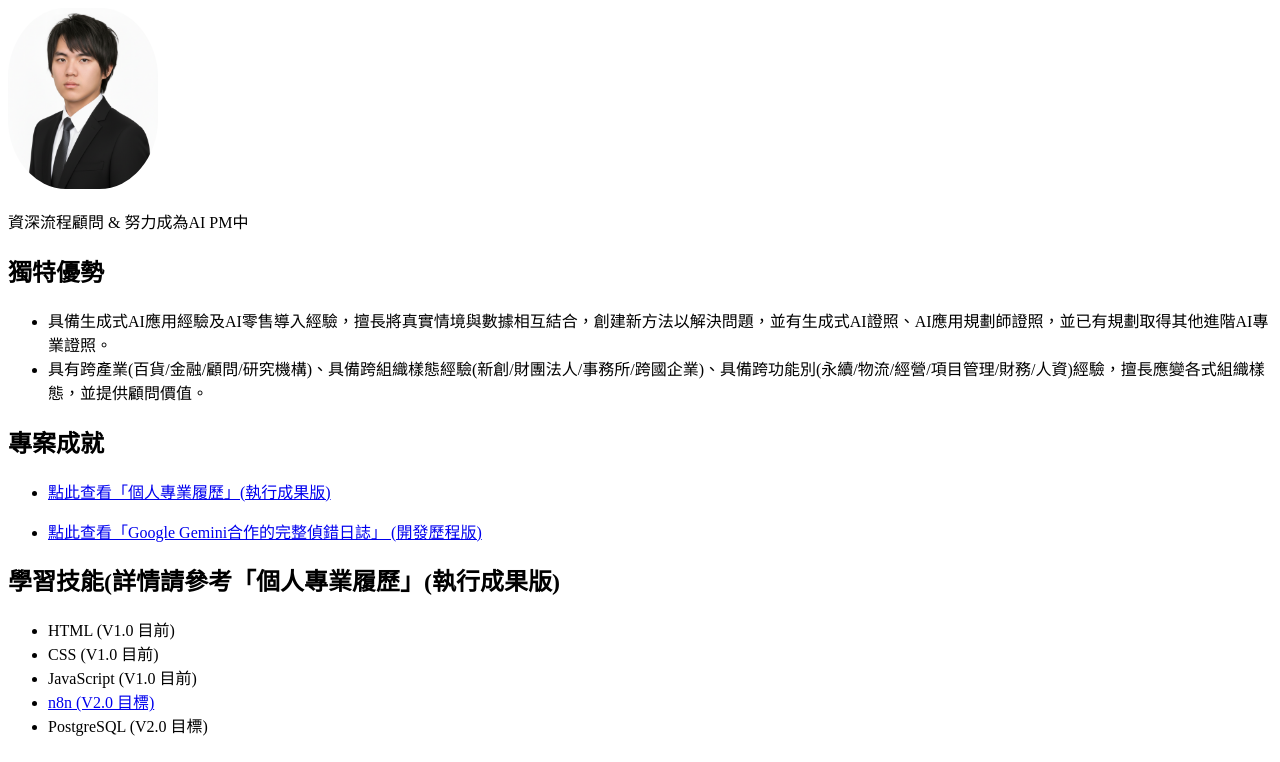
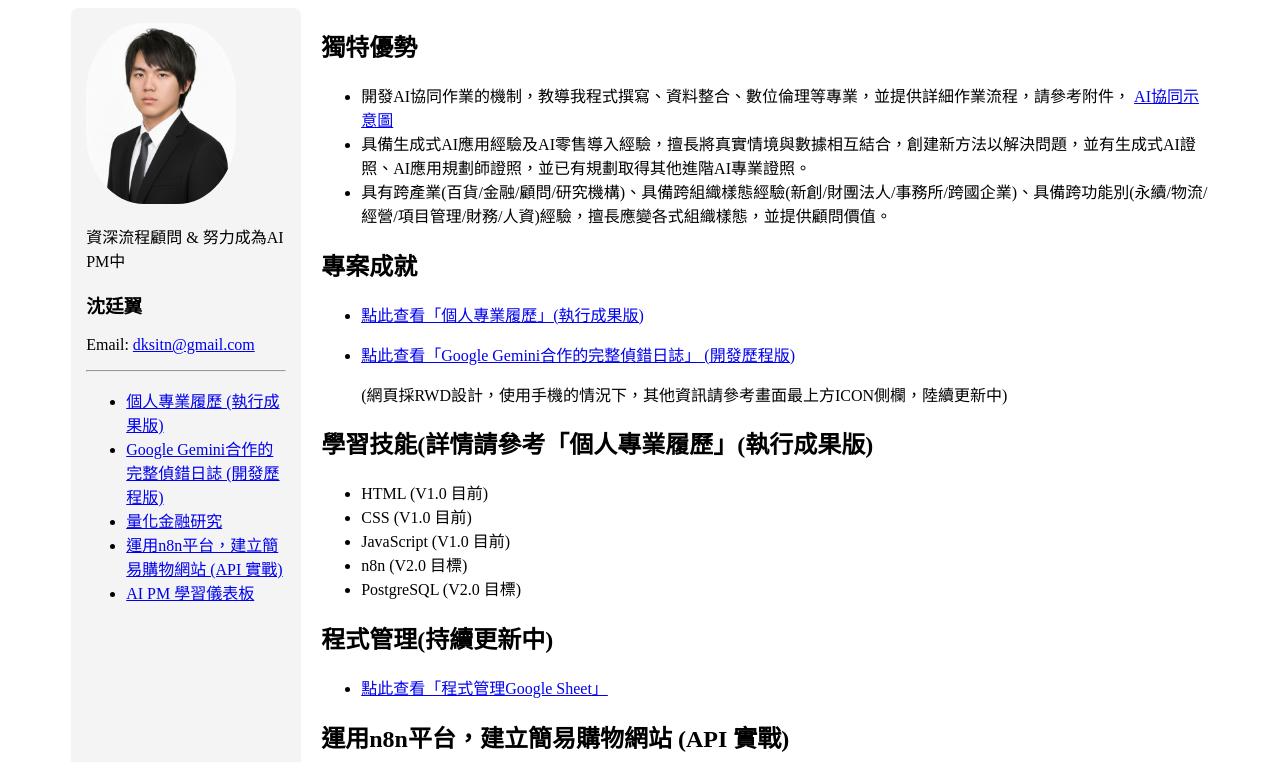
Before and after one commit to dksitn/puzzles, a website: page index.html in a window 1280 px wide. Shown: the part 81-843 px from the top of the page. Drawn offline with Linux system fonts and the light colour scheme.

```diff
--- a/index.html
+++ b/index.html
@@ -3,9 +3,8 @@
  <head>
         <meta charset="UTF-8">
         <meta name="viewport" content="width=device-width, initial-scale=1.0">
-        <title>沈廷翼的個人網頁2</title>
+        <title>沈廷翼的個人網頁</title>
 
-        <!-- Google tag (gtag.js) -->
         <script async src="https://www.googletagmanager.com/gtag/js?id=G-TZ5HPBYDWV"></script>
         <script>
             window.dataLayer = window.dataLayer || [];
@@ -21,17 +20,52 @@
 
  <body>
     <header>
-        <h1>沈廷翼的履歷</h1>
+        <div id="hamburger-icon">
+            <span></span>
+            <span></span>
+            <span></span>
+        </div>
 
-        <img id="profile-pic" src="images/my-photo.png" alt="沈廷翼的大頭貼">
-         <p>資深流程顧問 & 努力成為AI PM中</p>
-
+        <h1>沈廷翼(DC SHEN)的網站</h1>
     </header>
 
-    <main>
+    <div class="page-container">
+
+        <aside class="sidebar">
+            <img id="profile-pic" src="images/my-photo.png" alt="沈廷翼的大頭貼">
+            <p>資深流程顧問 & 努力成為AI PM中</p>
+
+            <div class="contact-info">
+                <h3>沈廷翼</h3>
+                <p>
+                    Email: <a href="mailto:dksitn@gmail.com">dksitn@gmail.com</a>
+                </p>
+            </div>
+
+            <hr>
+
+            <nav class="main-nav-links">
+                <ul>
+                    <li><a href="achievements.html">個人專業履歷 (執行成果版)</a></li>
+                    <li><a href="debug_log.html">Google Gemini合作的完整偵錯日誌 (開發歷程版)</a></li>
+                    <li><a href="quant_research.html">量化金融研究</a></li>
+                    <li><a href="products.html">運用n8n平台，建立簡易購物網站 (API 實戰)</a></li>
+                    <li><a href="status_dashboard.html">AI PM 學習儀表板</a></li>
+                </ul>
+            </nav>
+
+        </aside>
+
+        <main class="main-content">
+
             <section>
                 <h2>獨特優勢</h2>
                 <ul>
+                    <li>
+                        開發AI協同作業的機制，教導我程式撰寫、資料整合、數位倫理等專業，並提供詳細作業流程，請參考附件，
+                        <a href="https://www.figma.com/board/SjDTQoj54PuSjrTdpLC90F/AI%E5%8D%94%E5%90%8C%E6%A9%9F%E5%88%B6-%E5%85%A8%E7%AB%AF%E5%B7%A5%E7%A8%8B%E5%B8%AB%E8%A8%93%E7%B7%B4%E5%B0%88%E5%AE%B6?node-id=0-1&t=y83MrXqRA8My5PqC-1" target="_blank">AI協同示意圖</a>
+                        </a>
+                    </li>
                     <li>具備生成式AI應用經驗及AI零售導入經驗，擅長將真實情境與數據相互結合，創建新方法以解決問題，並有生成式AI證照、AI應用規劃師證照，並已有規劃取得其他進階AI專業證照。</li>
                     <li>具有跨產業(百貨/金融/顧問/研究機構)、具備跨組織樣態經驗(新創/財團法人/事務所/跨國企業)、具備跨功能別(永續/物流/經營/項目管理/財務/人資)經驗，擅長應變各式組織樣態，並提供顧問價值。 </li>
                 </ul>
@@ -51,9 +85,9 @@
                         <a href="debug_log.html" target="_blank">
                          點此查看「Google Gemini合作的完整偵錯日誌」 (開發歷程版)
                         </a>
+                        <p>(網頁採RWD設計，使用手機的情況下，其他資訊請參考畫面最上方ICON側欄，陸續更新中)</p>
                     </li>
                 </ul>
-
             </section>
 
             <section>
@@ -62,11 +96,7 @@
                     <li>HTML (V1.0 目前)</li>
                     <li>CSS (V1.0 目前)</li>
                     <li>JavaScript (V1.0 目前)</li>
-                    <li>
-                        <a href="https://n8n.io/" target="_blank">
-                         n8n (V2.0 目標)
-                        </a>
-                    </li>
+                    <li>n8n (V2.0 目標) </li>
                     <li>PostgreSQL (V2.0 目標)</li>
                 </ul>
             </section>
@@ -76,7 +106,7 @@
                 <ul>
                     <li>
                         <a href="https://docs.google.com/spreadsheets/d/1qx-tg1iESLvMIzAHGmce6QGBZkeyQlDdSoNakoJeFhQ/edit?gid=0#gid=0" target="_blank">
-                         程式管理Google Sheet
+                         點此查看「程式管理Google Sheet」
                         </a>
                     </li>
                 </ul>
@@ -89,13 +119,12 @@
                         <a href="products.html">
                         點此查看「動態」載入的商品列表
                         </a>
-
                     </li>
                 </ul>
-</section>
+            </section>
+        </main>
+    </div>
 
-
-    </main>
 
     <footer>
     <p>我正在經過我建造的Gemini Gem的指導下，學習如何從零打造動態網站。</p>
```
